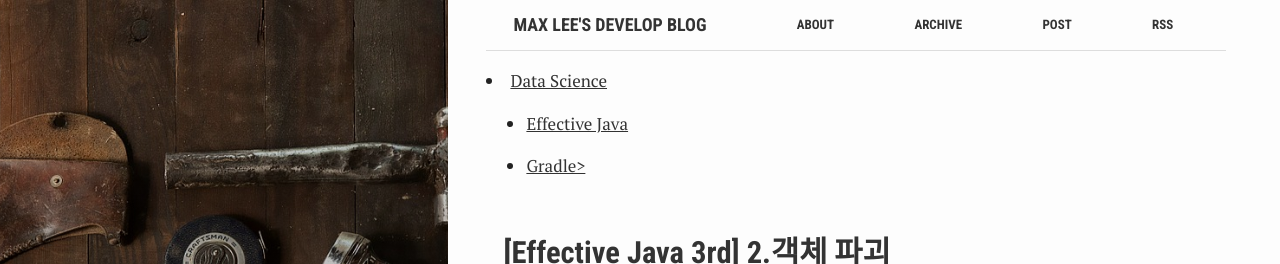
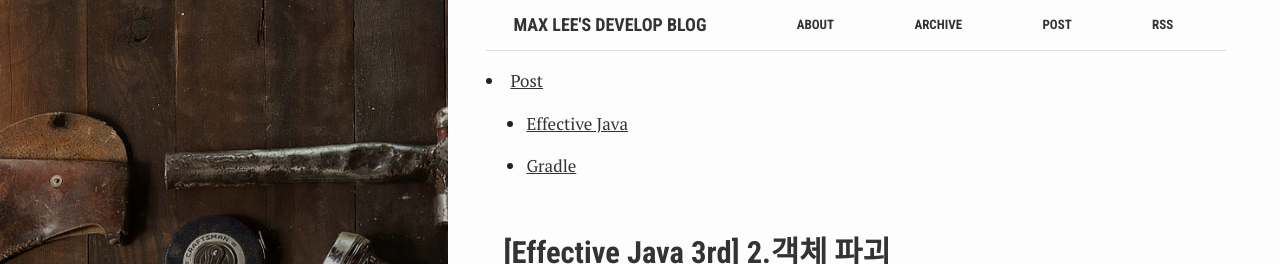
Before and after one commit to pj4316/maxlee90.github.io, a Jekyll site: the page built from posts.md, in a window 1280 px wide. Shown: the top 264 px of the page. Built offline with Jekyll 4.4.1, drawn with Linux system fonts in a browser that asks for light colours.

Commit message:
Update posts.md

```diff
--- a/posts.md
+++ b/posts.md
@@ -8,12 +8,12 @@ summary: "Dev Post"
 active: Post
 ---
 
-<li><a href="/">Data Science</a>
+<li><a href="/Post/">Post</a>
   <ul>
       <li><a href="/Post/EJ">Effective Java</a></li>
   </ul>
   <ul>
-      <li><a href="/Post/Gradle">Gradle></a></li>
+      <li><a href="/Post/Gradle">Gradle</a></li>
   </ul>
 </li>
 
```
